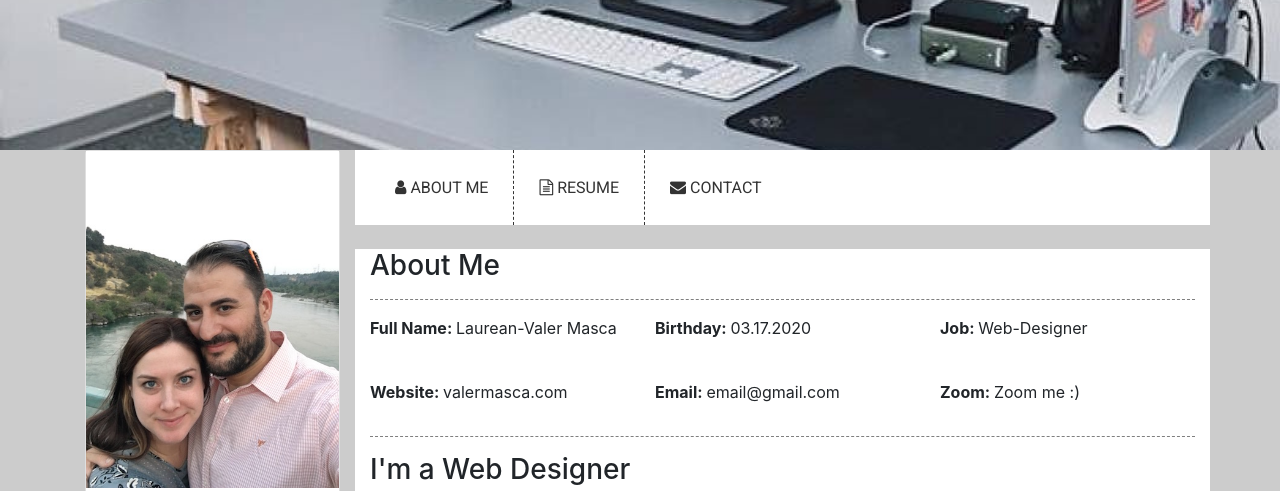
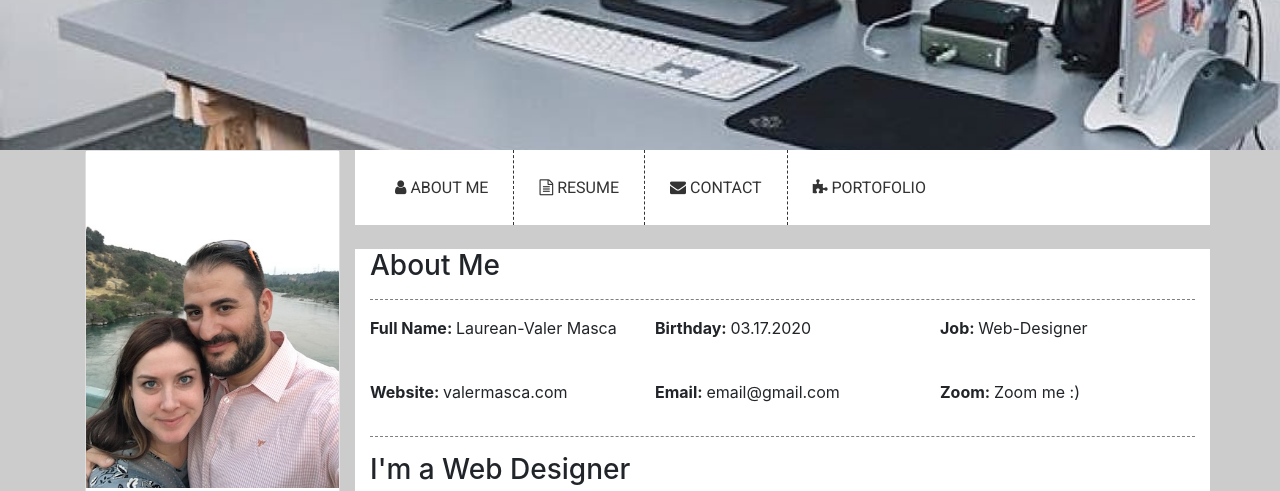
Before and after one commit to valimasca/Personal-Website, a plain HTML site: page index.html in a window 1280 px wide. Shown: the top 491 px of the page. Drawn offline with nearby package versions, Linux system fonts and the light colour scheme.

Commit message:
added Portofolio

```diff
--- a/index.html
+++ b/index.html
@@ -46,7 +46,7 @@
                             <li><a href="@"><i class="fa fa-file-text-o" aria-hidden="true"></i> Resume</a></li>
                             <li><a href="contact.html"><i class="fa fa-envelope" aria-hidden="true"></i> Contact</a>
                             </li>
-                            <!-- <li><a href="@"><i class="fa fa-puzzle-piece" aria-hidden="true"></i> Portofolio</a></li> -->
+                            <li><a href="@"><i class="fa fa-puzzle-piece" aria-hidden="true"></i> Portofolio</a></li>
                         </ul>
                     </div><br><br><br>
                 </div>
```
